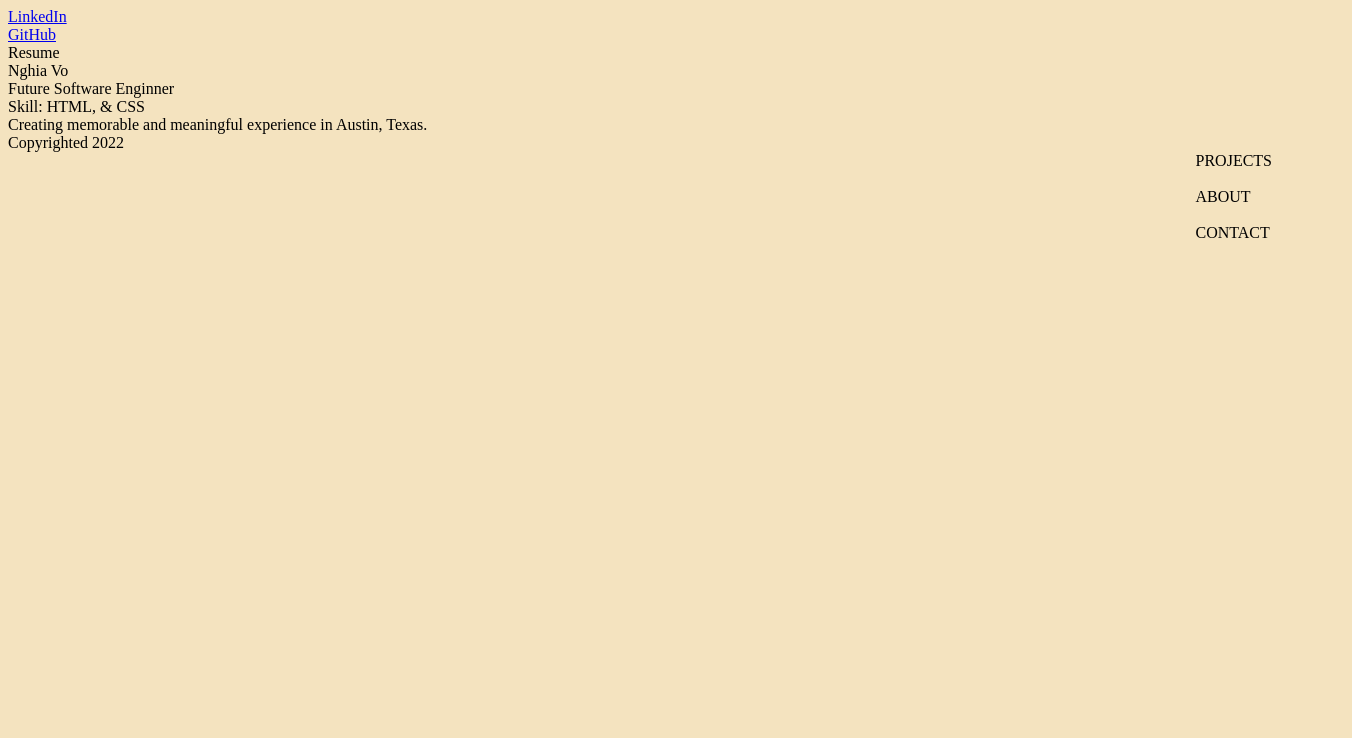
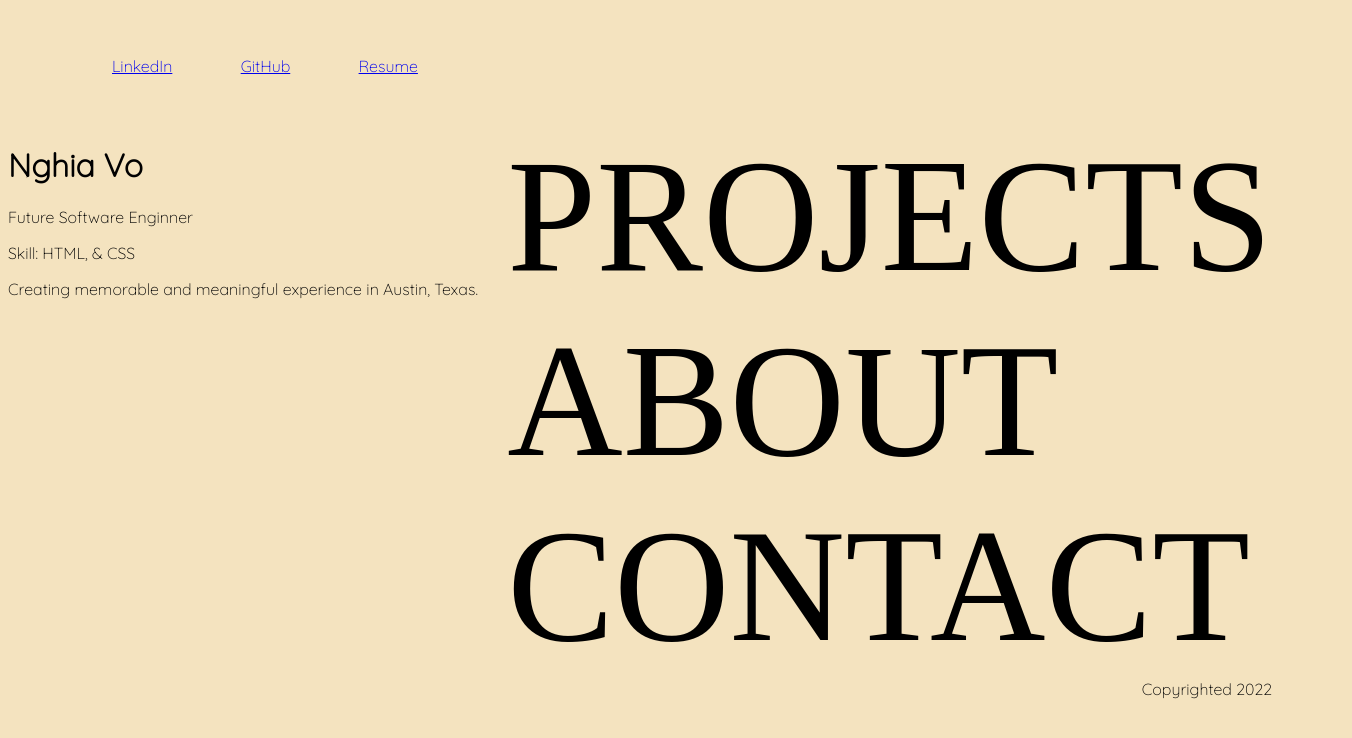
Before and after one commit to nghiavo24/nghiavo24.github.io, a plain HTML site: page index.html in a window 1280 px wide. Shown: the whole page, 1352 px wide, since content can reach past the window. Drawn offline with Linux system fonts and the light colour scheme; a web font is replaced by a local one.

Commit message:
some css style added

```diff
--- a/index.html
+++ b/index.html
@@ -5,28 +5,34 @@
     <meta http-equiv="X-UA-Compatible" content="IE=edge">
     <meta name="viewport" content="width=device-width, initial-scale=1.0">
     <link rel="stylesheet" href="portfolio.css">
+    <link href="https://fonts.googleapis.com/css2?family=Merienda+One&display=swap" rel="stylesheet">
+    <link href="https://fonts.googleapis.com/css2?family=Quicksand:wght@300&display=swap" rel="stylesheet">
     <title>Nghia Vo</title>
     <link rel="icon" type="image/x-icon" href="./favicon_io/favicon.ico">
 </head>
 <body>
-    <header></header>
     <nav>
-        <div><a href="https://www.linkedin.com/in/nghia-vo/">LinkedIn</a></div>
-        <div><a href="https://github.com/nghiavo24">GitHub</a></div>
-        <div>Resume</div>
+    <div class="outside-links">
+        <ul>
+            <li><a href="https://www.linkedin.com/in/nghia-vo/">LinkedIn</a></li>
+            <li><a href="https://github.com/nghiavo24">GitHub</a></li>
+            <li><a href="#">Resume</a></li>
+        </ul>
+    </div>
     </nav>
-<sec>
-<div>Nghia Vo</div>
-    <div>Future Software Enginner</div>
-    <div>Skill: HTML, & CSS</div>
-    <div>Creating memorable and meaningful experience in Austin, Texas.</div>
-</sec>
-<aside>
-<br>PROJECTS</br>
-<br>ABOUT</br>
-<br>CONTACT</br>
-</aside>
-
+<main>
+    <div class="left-column">
+        <H1>Nghia Vo</H1>
+        <p>Future Software Enginner</p>
+        <p>Skill: HTML, & CSS</p>
+        <p>Creating memorable and meaningful experience in Austin, Texas.</p>
+    </div>
+    <div class="right-column">
+        <div>PROJECTS</div>
+        <div>ABOUT</div>
+        <div>CONTACT</div>
+    </div>
+</main>
 <footer>
     Copyrighted 2022
 </footer>
--- a/portfolio.css
+++ b/portfolio.css
@@ -1,13 +1,34 @@
 body {
+    font-family: Quicksand;
     background-color: #F4E3BF;
 }
-header {
+nav {
+    align-items: center;
+    padding: 2em;
+    min-width: 100vmax;
+}
+li {
+    display: inline;
+    padding: 0 2em 0 2em;
+    width: 90%;
+    text-align: center;
+}
+main {
+    display: grid;
+    flex-direction: column;
+    grid-template-columns: repeat(2, 1fr);
+    max-height: 100vh;
+}
+.left-column {
 
 }
-section {
-}
-aside {
-    float: right;
+.right-column {
+    font-size: 10em;
+    font-family: Merienda One;
 }
 nav {
 }
+footer{
+    text-align: right;
+    max-width: 100vmax;
+}
```
